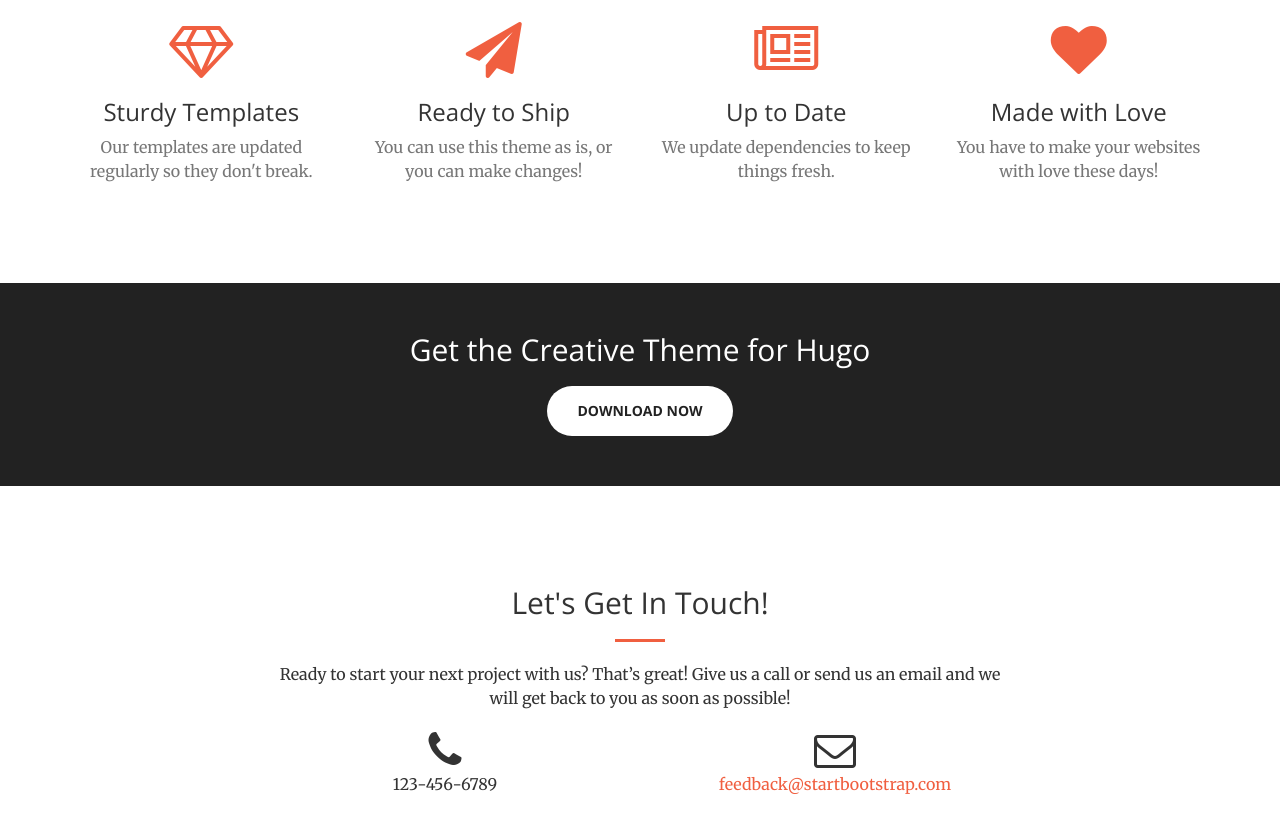
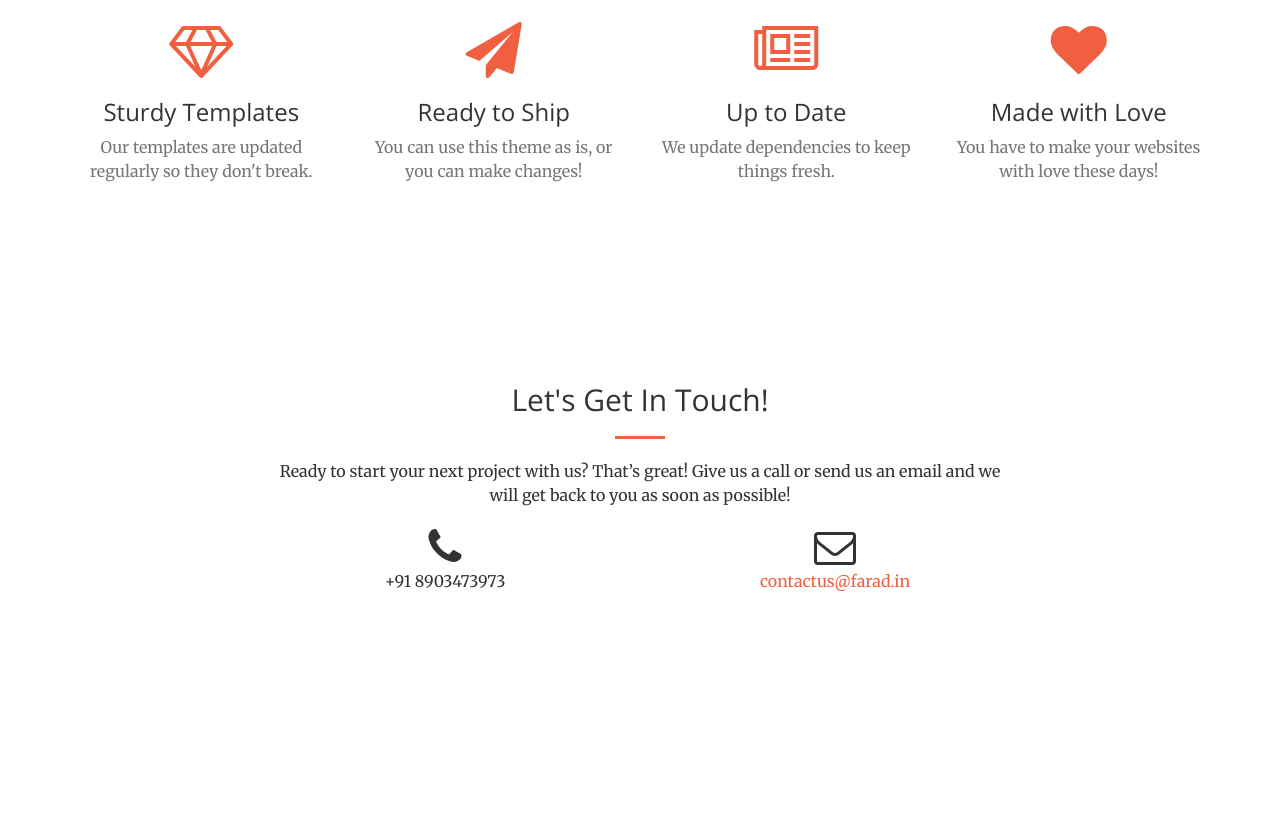
Before and after one commit to developerHari/developerHari.github.io, a plain HTML site: page index.html in a window 1280 px wide. Shown: the part 1299-2132 px from the top of the page. After the commit the page ends 2012 px from the top, so only its background shows below. Drawn offline with nearby package versions, Linux system fonts and the light colour scheme.

Commit message:
modified background

```diff
--- a/css/creative.css
+++ b/css/creative.css
@@ -187,7 +187,7 @@ header {
     min-height: auto;
     text-align: center;
     color: #fff;
-    background-image: url(../img/header.jpg);
+    background-image: url(../img/header2.jpg);
     background-position: center;
     -webkit-background-size: cover;
     -moz-background-size: cover;
--- a/index.html
+++ b/index.html
@@ -150,15 +150,6 @@
     </div>
 </section>
 
-        <!-- ASIDE -->
-<aside class="bg-dark">
-    <div class="container text-center">
-        <div class="call-to-action">
-            <h2>Get the Creative Theme for Hugo</h2>
-            <a href="//github.com/digitalcraftsman/hugo-creative-theme" class="btn btn-default btn-xl wow tada">Download now</a>
-        </div>
-    </div>
-</aside>
 
         <!-- CONTACT -->
 <section id="contact">
@@ -171,11 +162,11 @@
             </div>
             <div class="col-lg-4 col-lg-offset-2 text-center">
                 <i class="fa fa-phone fa-3x wow bounceIn"></i>
-                <p>123-456-6789</p>
+                <p>&#43;91 8903473973</p>
             </div>
             <div class="col-lg-4 text-center">
                 <i class="fa fa-envelope-o fa-3x wow bounceIn" data-wow-delay=".1s"></i>
-                <p><a href="mailto:feedback@startbootstrap.com">feedback@startbootstrap.com</a></p>
+                <p><a href="mailto:contactus@farad.in">contactus@farad.in</a></p>
             </div>
         </div>
     </div>
```
Also changed, not shown: img/header-new1.jpg (added), img/header2.jpg (added).
